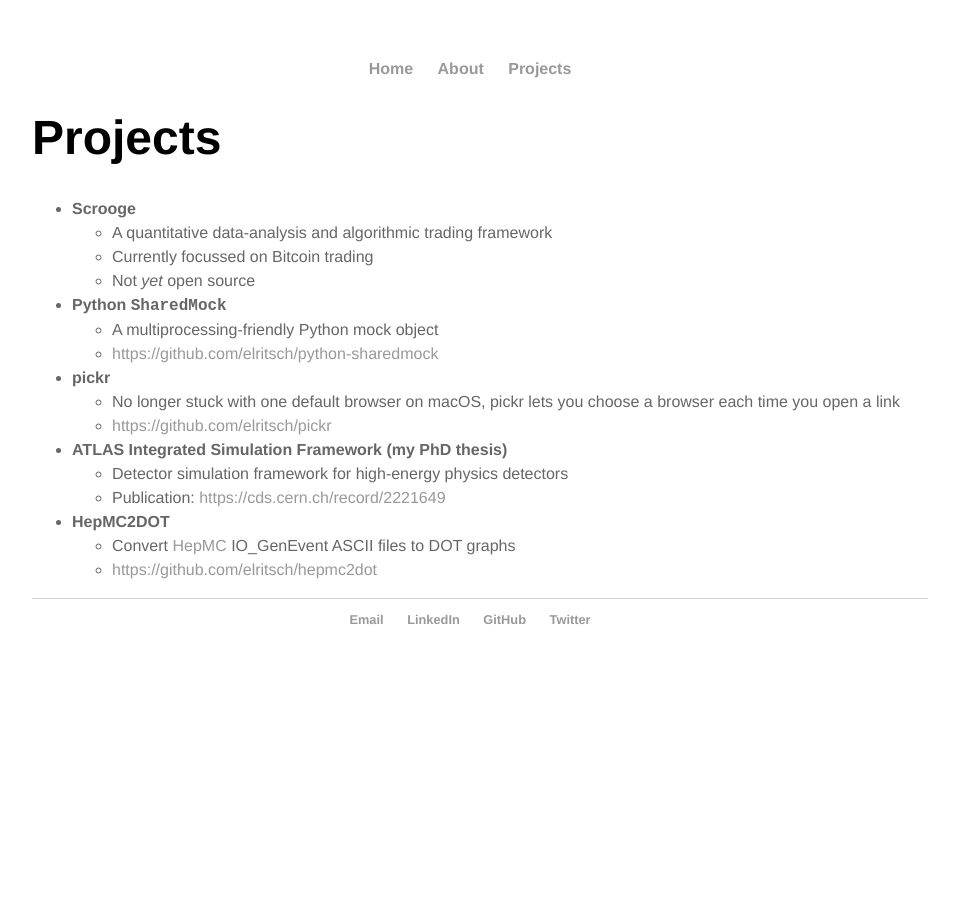
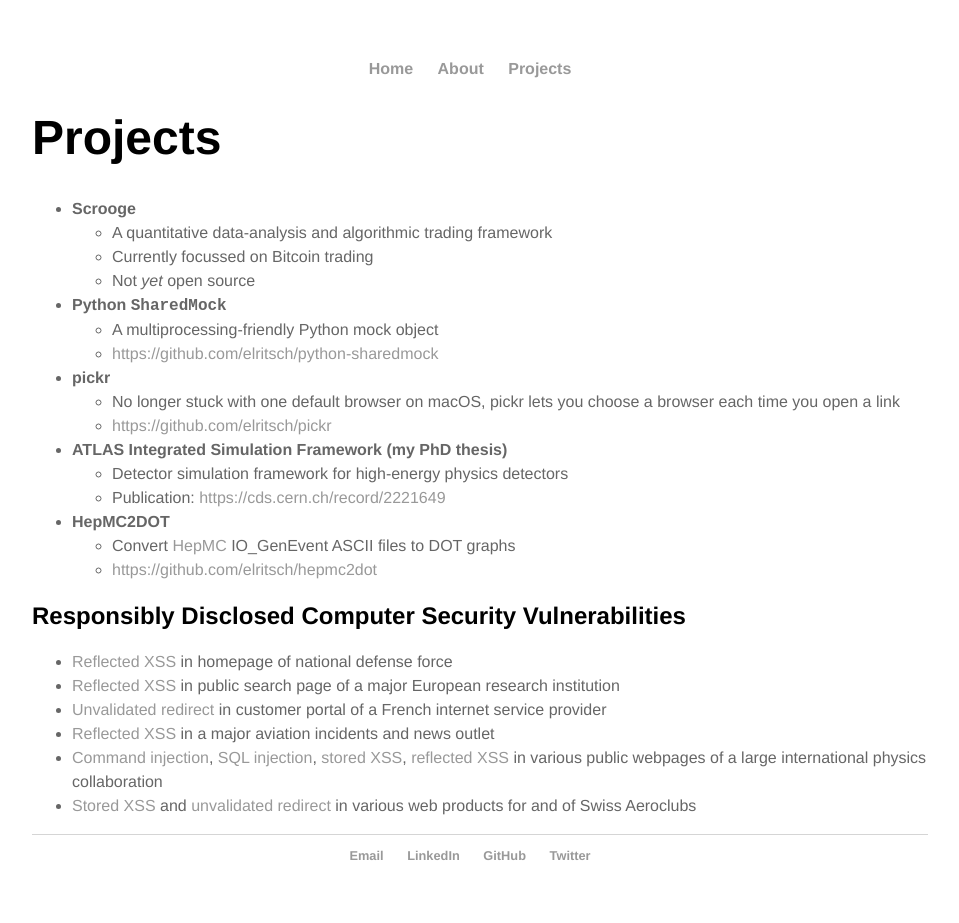
Before and after one commit to elritsch/elritsch.github.io, a Jekyll site: the page built from projects.md, in a window 1280 px wide. Shown: the whole page, without its empty margins (160-1119 px from the left). Built offline with Jekyll 4.4.1, drawn with Linux system fonts in a browser that asks for light colours; before the commit the page ends 900 px from its top, so only the background shows below that.

Commit message:
Add section on disclosed security vulnerabilities

```diff
--- a/projects.md
+++ b/projects.md
@@ -26,3 +26,19 @@
 * **HepMC2DOT**
   - Convert [HepMC](http://hepmc.web.cern.ch/hepmc/) IO_GenEvent ASCII files to DOT graphs
   - [https://github.com/elritsch/hepmc2dot](https://github.com/elritsch/hepmc2dot)
+
+
+Responsibly Disclosed Computer Security Vulnerabilities
+-------------------------------------------------------
+* [Reflected XSS] in homepage of national defense force
+* [Reflected XSS] in public search page of a major European research institution
+* [Unvalidated redirect] in customer portal of a French internet service provider
+* [Reflected XSS] in a major aviation incidents and news outlet
+* [Command injection], [SQL injection], [stored XSS], [reflected XSS] in various public webpages of a large international physics collaboration
+* [Stored XSS] and [unvalidated redirect] in various web products for and of Swiss Aeroclubs
+
+[Reflected XSS]: https://www.owasp.org/index.php/Cross-site_Scripting_(XSS)
+[Stored XSS]: https://www.owasp.org/index.php/Cross-site_Scripting_(XSS)
+[SQL injection]: https://www.owasp.org/index.php/SQL_Injection
+[Unvalidated redirect]: https://www.owasp.org/index.php/Unvalidated_Redirects_and_Forwards_Cheat_Sheet
+[Command injection]: https://www.owasp.org/index.php/Command_Injection
```
